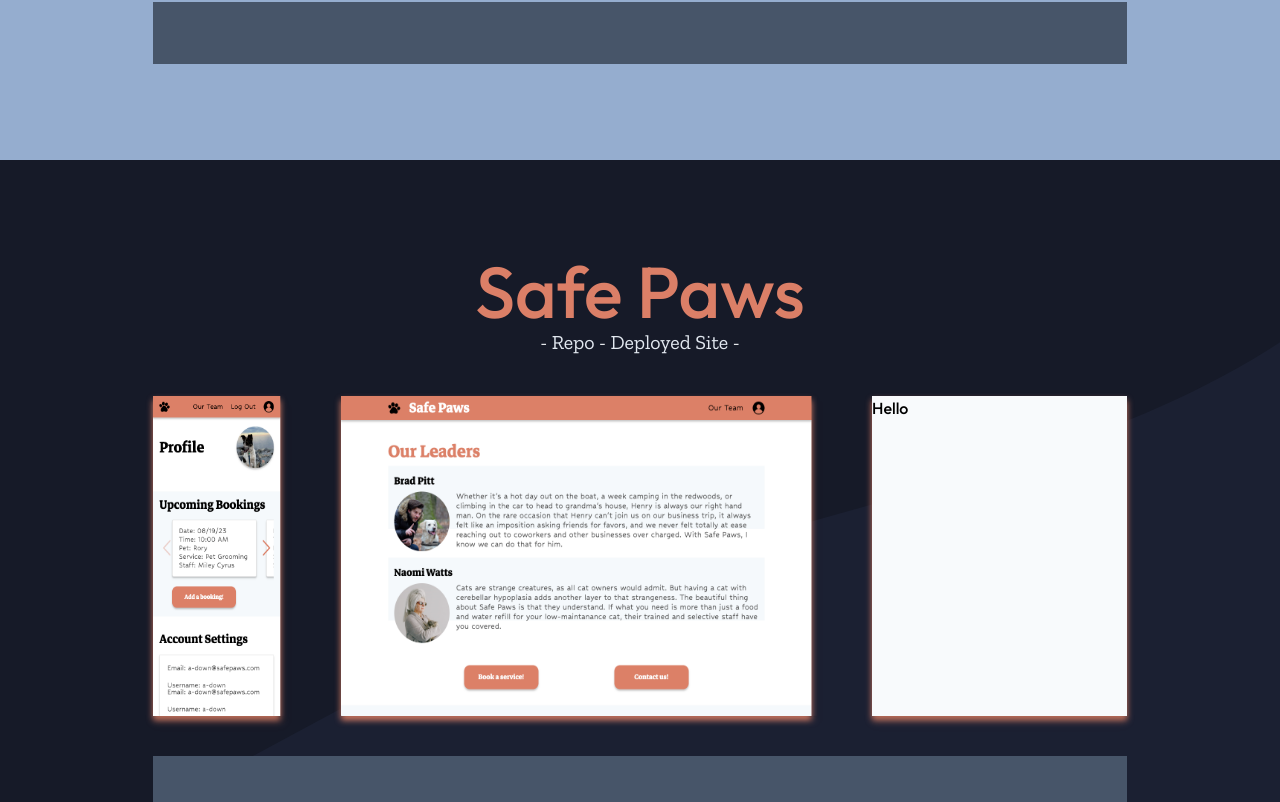
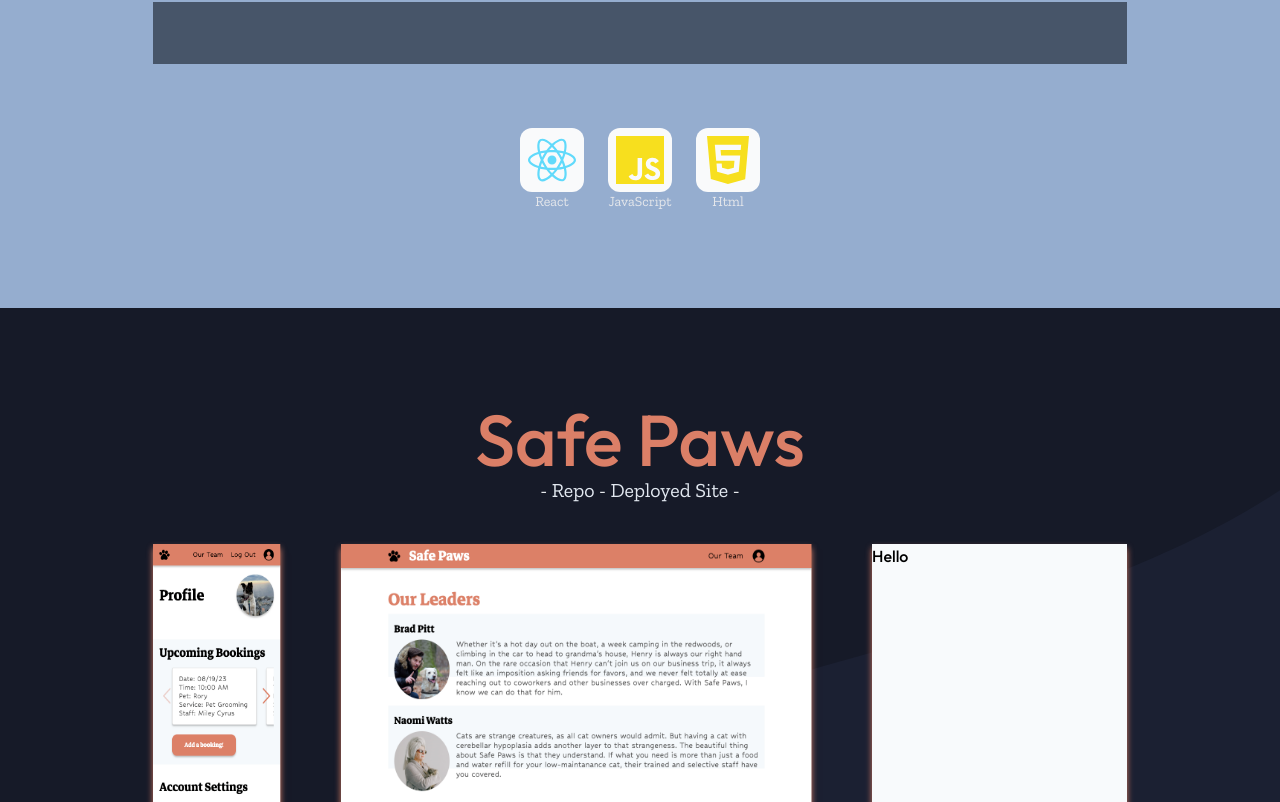
Before and after one commit to a-down/portfolio, a React (Vite) app: page / in a window 1280 px wide. Shown: the part 1173-1975 px from the top of the page. Built offline with nearby package versions, Linux system fonts and the light colour scheme.

Commit message:
basic frame for tech stack display

```diff
--- a/src/components/About.jsx
+++ b/src/components/About.jsx
@@ -1,4 +1,5 @@
 import headshot from '../assets/headshot.png'
+import StackDisplay from './StackDisplay/StackDisplay'
 
 
 export default function About() {
@@ -17,10 +18,11 @@ export default function About() {
           <img src={headshot} className='w-[250px] h-[250px] rounded-2xl shadow-lg'/>
         </div>
 
-        {/* <LanguageDisplay /> */}
-        <div className='w-full bg-slate-600 h-[62px] max-w-[974px]'>
 
-        </div>
+        <div className='w-full bg-slate-600 h-[62px] max-w-[974px]'></div>
+
+        <StackDisplay />
+
       </div>
     </>
 
--- a/src/components/Projects/Project.jsx
+++ b/src/components/Projects/Project.jsx
@@ -1,4 +1,5 @@
 import { useState } from 'react'
+import StackDisplay from '../StackDisplay/StackDisplay'
 
 export default function Project({ project }) {
   const [ repoLink, setRepoLink ] = useState({color: '#e2e8f0'})
--- a/src/components/StackDisplay/Language.jsx
+++ b/src/components/StackDisplay/Language.jsx
@@ -0,0 +1,37 @@
+import {
+  SiReact,
+  SiJavascript,
+  SiHtml5
+} from 'react-icons/si'
+
+
+export default function Language({stack}) {
+
+  const getIcon = (iconName) => {
+    switch (iconName) {
+      case 'React':
+        return <SiReact className=' w-full h-full p-2' style={{color: '#61DAFB'}}/>
+        break;
+
+      case 'JavaScript':
+        return <SiJavascript className=' w-full h-full p-2' style={{color: '#F7DF1E'}}/>
+        break;
+
+      case 'Html':
+        return <SiHtml5 className=' w-full h-full p-2' style={{color: '#F7DF1E'}}/>
+        break;
+    }
+  }
+
+  const icon = getIcon(stack)
+
+  return (
+    <div>
+      <div className=" w-[64px] h-[64px] bg-gray-50 rounded-xl ">
+        {icon}
+      </div>
+
+      <p className=' font-serif font-thin text-center text-sm text-gray-200'>{stack}</p>
+    </div>
+  )
+  }
--- /dev/null
+++ b/src/components/StackDisplay/StackDisplay.jsx
@@ -0,0 +1,17 @@
+import Language from './Language'
+
+
+export default function StackDisplay() {
+  const stackArr = ['React', 'JavaScript', 'Html']
+
+  return (
+    <div className=" w-full flex justify-center gap-6">
+
+      { stackArr.map(stack => (
+        <Language stack={stack} key={stack}/>
+      ))}
+
+
+    </div>
+  )
+}
```
Also changed, not shown: src/components/StackDisplay/LanguageDisplay.jsx (deleted).
